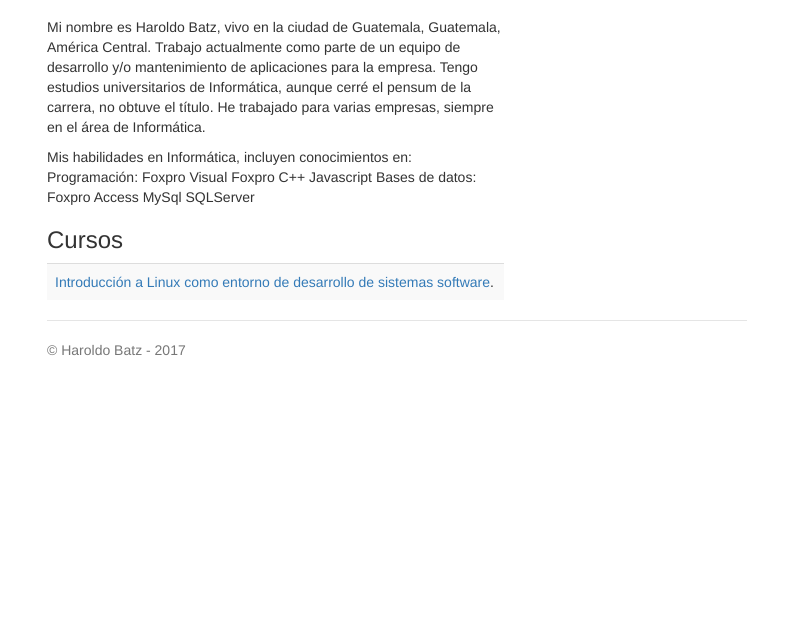
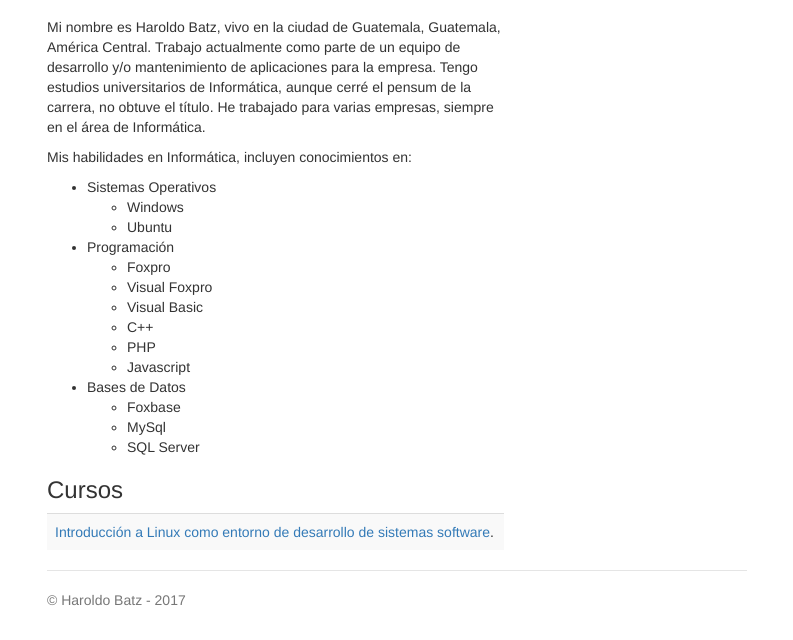
Before and after one commit to hbatz/hbatz.github.io, a plain HTML site: page index.html in a window 1280 px wide. Shown: the part 217-857 px from the top of the page, without its empty margins (243-1036 px from the left). Before the commit the page ends 800 px from the top, so only its background shows below. Drawn offline with nearby package versions, Linux system fonts and the light colour scheme.

Commit message:
Revision de cambios a la página

```diff
--- a/index.html
+++ b/index.html
@@ -17,7 +17,7 @@
   <body>
     <div class="container header-bar">
       <!--Sustituir por los datos del alumno-->
-      <h3>Haroldo Batz<span><img style="width: 214px; height: 164px;" class='img-circle' alt="Nombre y Apellido(s)" src="img/foto.png" align="right"></span></h3>
+      <h3>Haroldo Batz<span><img style="width: 214px; height: 164px;" class='img-circle' alt="Nombre y Apellido(s)" src="img/hbatz.jpg" align="right"></span></h3>
       <p>
         <!--Sustituir por los datos del alumno-->
         Desarrollador de Aplicaciones<br>
@@ -29,11 +29,17 @@
       </address>
 
       <!--Sustituir por los datos del alumno-->
+      <!--
       <p><a href="http://twitter.com/usuario" target="blank"><img src="img/twitter-icon.jpg" width=25></a>
+      -->
       <!--Sustituir por los datos del alumno-->
+      <!--
       <a href="http://github.com/usuario" target="blank"><img src="img/github-icon.png" width=25></a>
+      -->
       <!--Sustituir por los datos del alumno-->
+      <!--
       <a href="https://es.linkedin.com/in/usuario" target="blank"><img src="img/linkedin-icon.png" width=25></a>
+      -->
     </div>
 
     <div class="container">
@@ -44,20 +50,33 @@
 
           He trabajado para varias empresas, siempre en el área de Informática.</p>
 
-          <p>Mis habilidades en Informática, incluyen conocimientos en:
+          <p>Mis habilidades en Informática, incluyen conocimientos en:</p>
 
-          Programación:
-               Foxpro
-               Visual Foxpro
-               C++
-               Javascript
-
-         Bases de datos:
-               Foxpro
-               Access
-               MySql
-               SQLServer
-            </p>
+            <ul>
+              <li>Sistemas Operativos
+                <ul>
+                  <li>Windows</li>
+                  <li>Ubuntu</li>
+                </ul>
+              </li>
+              <li>Programación
+                <ul>
+                  <li>Foxpro</li>
+                  <li>Visual Foxpro</li>
+                  <li>Visual Basic</li>
+                  <li>C++</li>
+                  <li>PHP</li>
+                  <li>Javascript</li>
+                </ul>
+              </li>
+              <li>Bases de Datos
+                <ul>
+                  <li>Foxbase</li>
+                  <li>MySql</li>
+                  <li>SQL Server</li>
+                </ul>
+              </li>
+            </ul>
 
           <h3>Cursos</h3>
           <table class='table table-striped'>
```
Also changed, not shown: img/hbatz.jpg (added).
